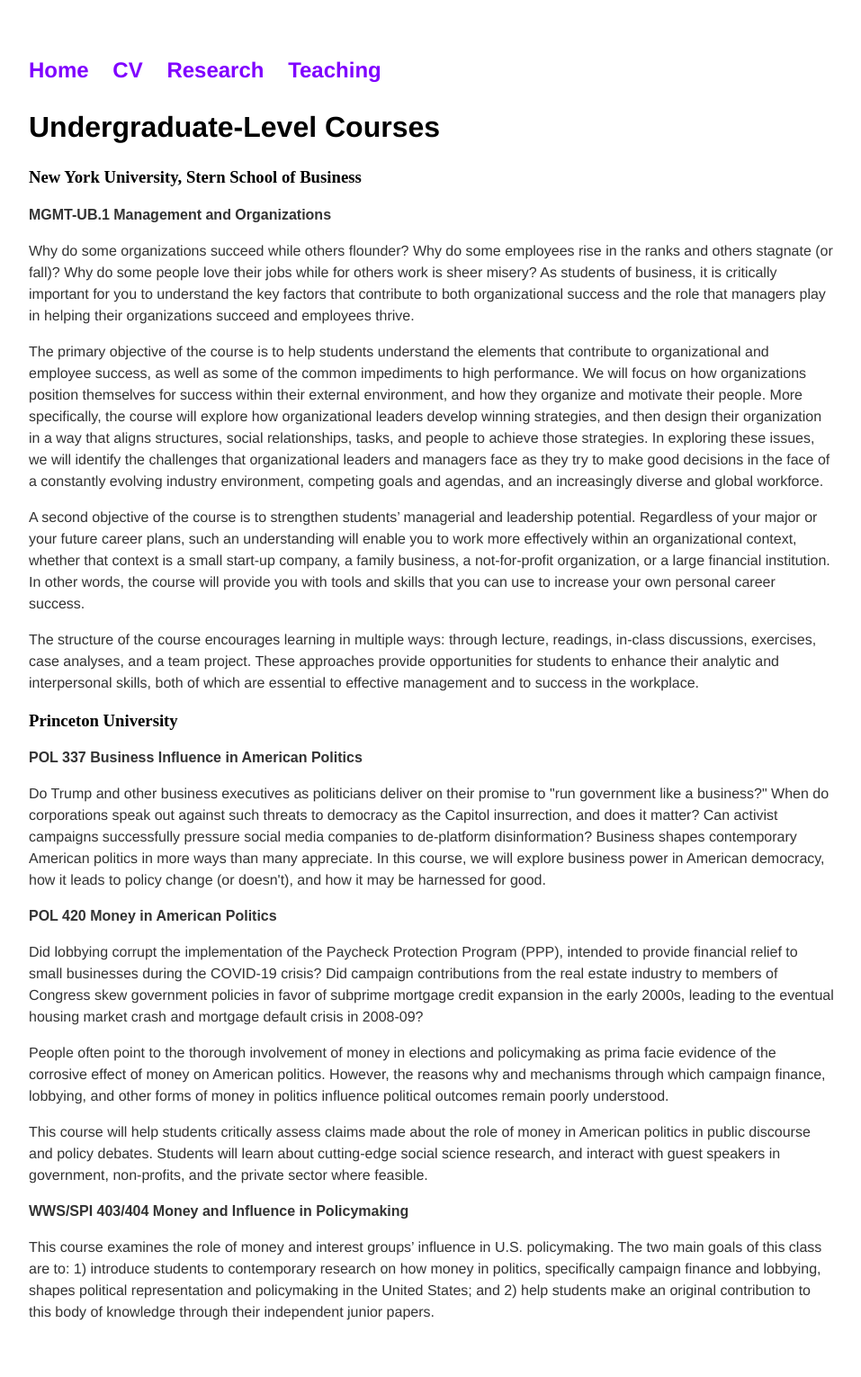
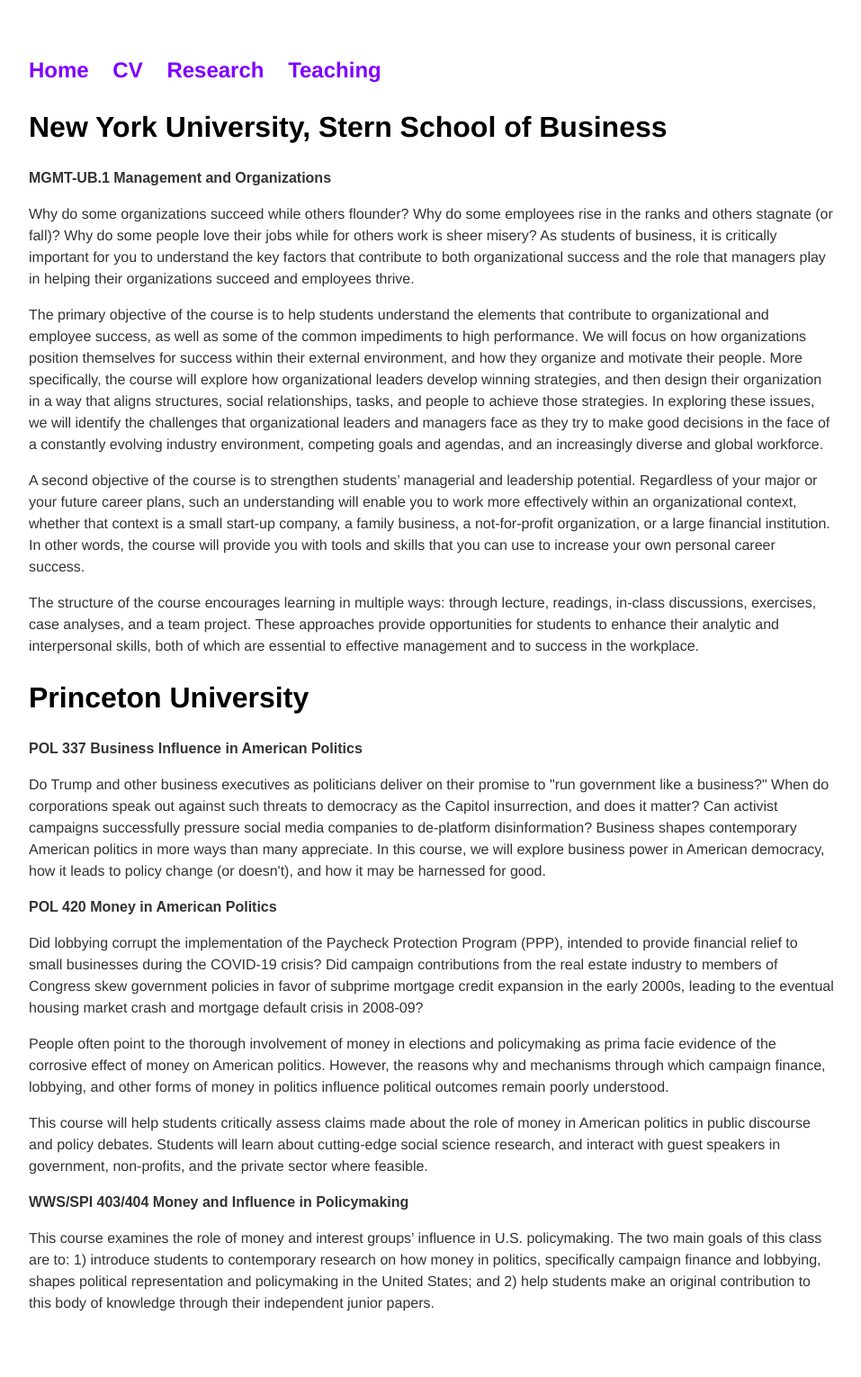
Before and after one commit to zhaoliresearch/zhaoliresearch.github.io, a Jekyll site: the page built from teaching/index.html, in a window 1280 px wide. Shown: the whole page at 90% size, without its empty margins (160-1117 px from the left). Built offline with Jekyll 4.4.1, drawn with Linux system fonts in a browser that asks for light colours.

Commit message:
Update index.html

```diff
--- a/teaching/index.html
+++ b/teaching/index.html
@@ -3,9 +3,8 @@
 title: Zhao Li, Ph.D.
 ---
 <div class="blurb">
-  <h2>Undergraduate-Level Courses</h2>
 
-  <h3>New York University, Stern School of Business</h3>
+  <h2>New York University, Stern School of Business</h2>
 
   <p><b style="font-family:arial">MGMT-UB.1 Management and Organizations</b></p>
   <p>Why do some organizations succeed while others flounder? Why do some employees rise in the ranks and others stagnate (or fall)? Why do some people love their jobs while for others work is sheer misery? As students of business, it is critically important for you to understand the key factors that contribute to both organizational success and the role that managers play in helping their organizations succeed and employees thrive.</p>
@@ -13,7 +12,7 @@
   <p>A second objective of the course is to strengthen students’ managerial and leadership potential. Regardless of your major or your future career plans, such an understanding will enable you to work more effectively within an organizational context, whether that context is a small start-up company, a family business, a not-for-profit organization, or a large financial institution. In other words, the course will provide you with tools and skills that you can use to increase your own personal career success.</p>
   <p>The structure of the course encourages learning in multiple ways: through lecture, readings, in-class discussions, exercises, case analyses, and a team project. These approaches provide opportunities for students to enhance their analytic and interpersonal skills, both of which are essential to effective management and to success in the workplace.</p>
 
-  <h3>Princeton University</h3>
+  <h2>Princeton University</h2>
 
   <p><b style="font-family:arial">POL 337 Business Influence in American Politics</b></p>
   <p>Do Trump and other business executives as politicians deliver on their promise to "run government like a business?" When do corporations speak out against such threats to democracy as the Capitol insurrection, and does it matter? Can activist campaigns successfully pressure social media companies to de-platform disinformation? Business shapes contemporary American politics in more ways than many appreciate. In this course, we will explore business power in American democracy, how it leads to policy change (or doesn't), and how it may be harnessed for good.</p>
```
